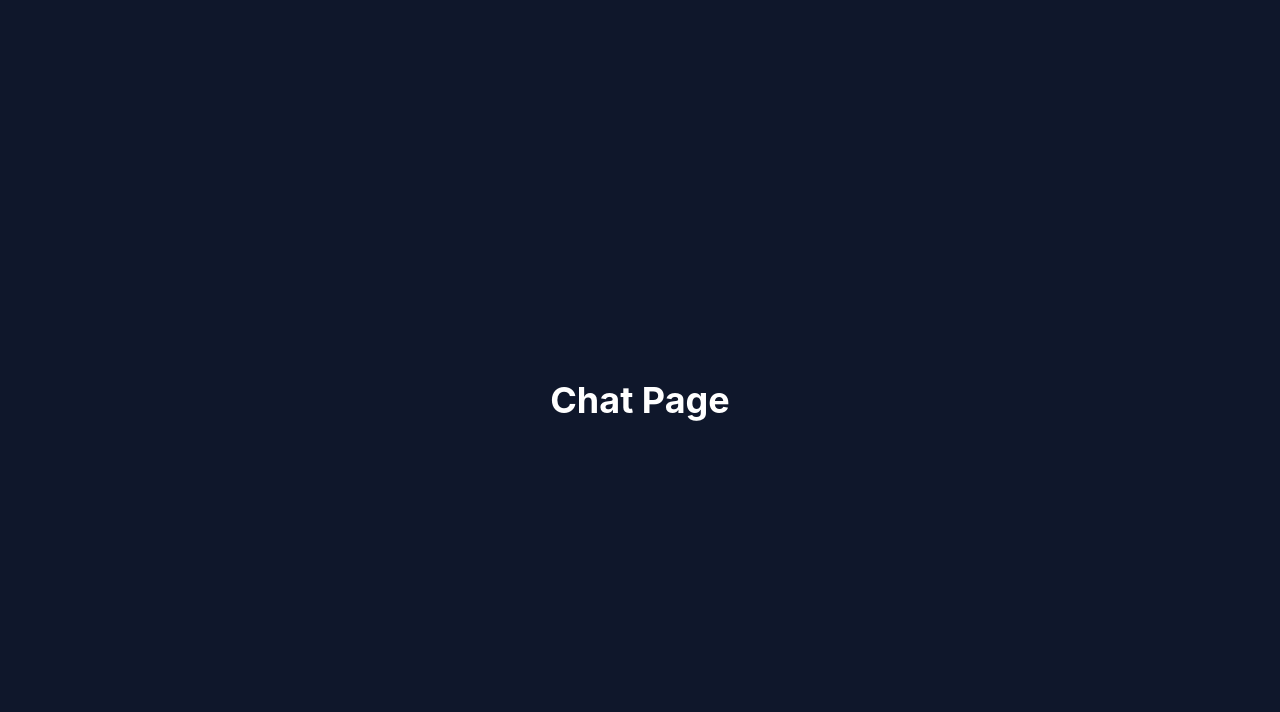
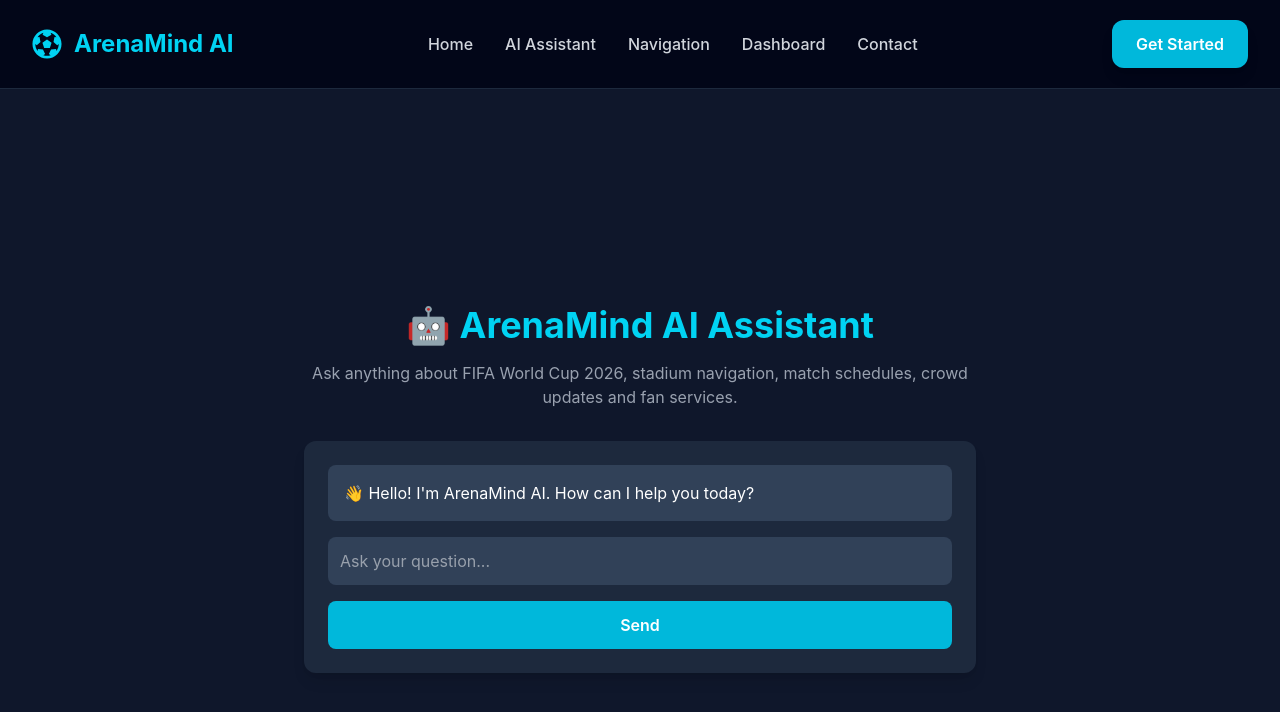
Before and after one commit to Darsh7023/ArenaMind-AI, a React (Vite) app: page /chat in a window 1280 px wide. Shown: the top 712 px of the page. Built offline with nearby package versions, Linux system fonts and the light colour scheme.

Commit message:
Updated Chat page

```diff
--- a/src/pages/Chat/Chat.jsx
+++ b/src/pages/Chat/Chat.jsx
@@ -1,8 +1,43 @@
+import Navbar from "../../components/Navbar/Navbar";
+
 function Chat() {
   return (
-    <div className="min-h-screen flex items-center justify-center bg-slate-900 text-white">
-      <h1 className="text-4xl font-bold">Chat Page</h1>
-    </div>
+    <>
+      <Navbar />
+
+      <div className="min-h-screen bg-slate-900 text-white flex flex-col items-center justify-center px-6">
+
+        <h1 className="text-4xl font-bold text-cyan-400 mb-4">
+          🤖 ArenaMind AI Assistant
+        </h1>
+
+        <p className="text-gray-400 text-center max-w-2xl mb-8">
+          Ask anything about FIFA World Cup 2026, stadium navigation,
+          match schedules, crowd updates and fan services.
+        </p>
+
+        <div className="w-full max-w-2xl bg-slate-800 rounded-xl p-6 shadow-lg">
+
+          <div className="bg-slate-700 rounded-lg p-4 mb-4">
+            <p>
+              👋 Hello! I'm ArenaMind AI. How can I help you today?
+            </p>
+          </div>
+
+          <input
+            type="text"
+            placeholder="Ask your question..."
+            className="w-full p-3 rounded-lg bg-slate-700 outline-none"
+          />
+
+          <button className="mt-4 w-full bg-cyan-500 hover:bg-cyan-600 py-3 rounded-lg font-semibold">
+            Send
+          </button>
+
+        </div>
+
+      </div>
+    </>
   );
 }
 
```
